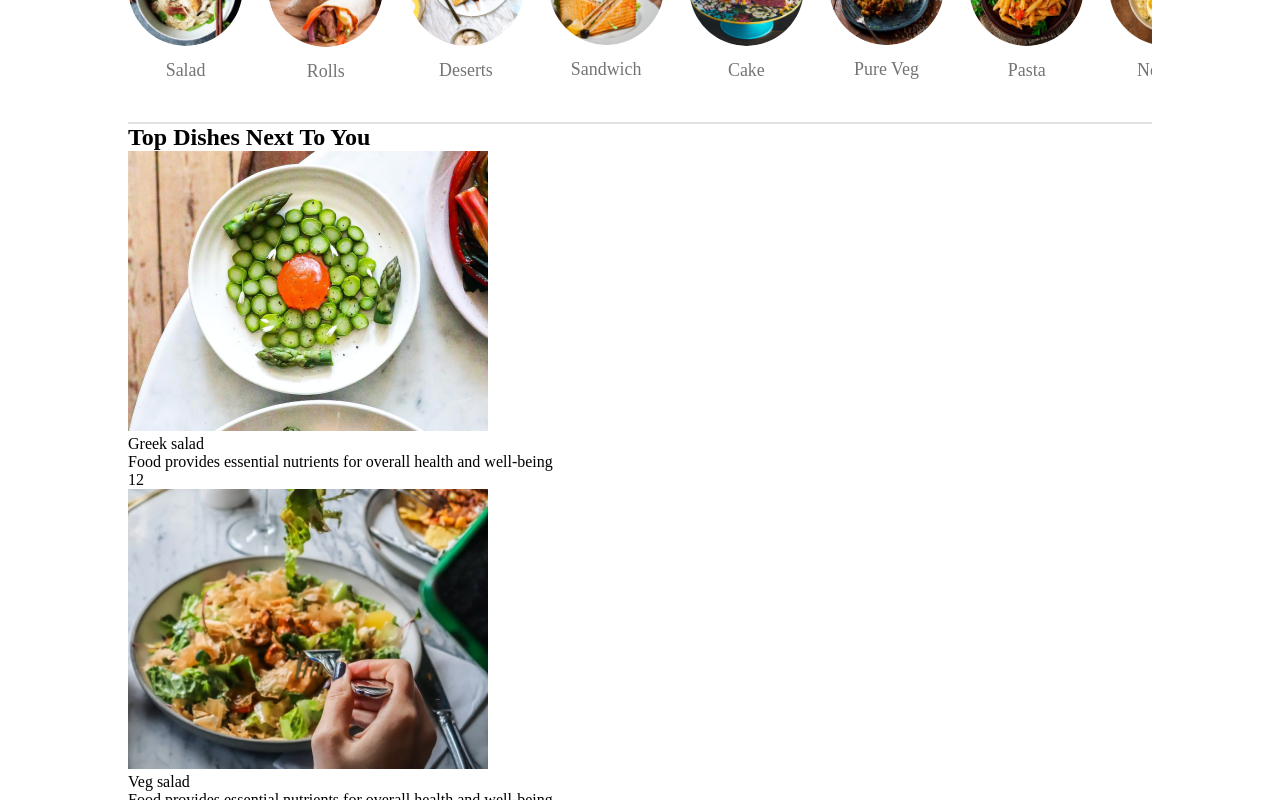
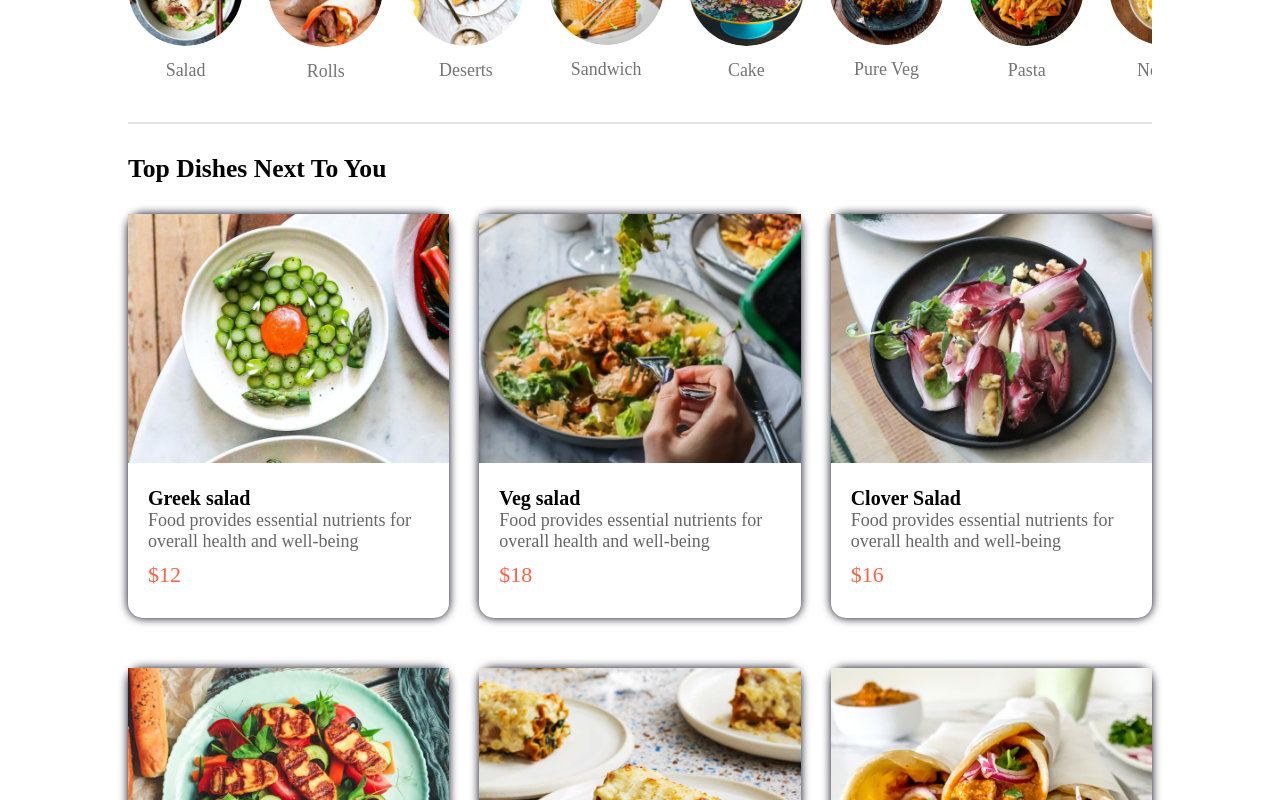
Before and after one commit to mehmetpektass/Food-Delivery-MERN-Stack, a React (Vite) app in the folder project/client/: page / in a window 1280 px wide. Shown: the part 880-1680 px from the top of the page. Built offline with nearby package versions, Linux system fonts and the light colour scheme.

Commit message:
edited food display and items

```diff
--- a/project/client/src/components/FoodDisplay./FoodDisplay.css
+++ b/project/client/src/components/FoodDisplay./FoodDisplay.css
@@ -0,0 +1,14 @@
+.food-display{
+    margin-top: 30px;
+}
+.food-display h2{
+    font-size: max(2vw,24px);
+    font-weight: 600;
+}
+.food-display-list{
+    display: grid;
+    grid-template-columns: repeat(auto-fill,minmax(240px,1fr));
+    margin-top: 30px;
+    gap: 30px;
+    row-gap: 50px;
+}
--- a/project/client/src/components/FoodItem/FoodItem.css
+++ b/project/client/src/components/FoodItem/FoodItem.css
@@ -0,0 +1,28 @@
+.food-item{
+    width: 100%;
+    margin: auto;
+    border-radius: 15px;
+    box-shadow: 0px 0px 10px #000015;
+    transition: 0.3s;
+}
+.food-item-image{
+    width: 100%;
+    border: 15px 15px 0px 0px;
+}
+.food-item-info{
+    padding: 20px;
+}
+.food-item-name p{
+    font-size: 20px;
+    font-weight: 600;
+}
+.food-item-description{
+    color: #676767;
+    font-size: 18px;
+}
+.food-item-price{
+    color: tomato;
+    font-size: 22px;
+    font-weight: 500;
+    margin: 10px 0px;
+}
--- a/project/client/src/components/FoodItem/FoodItem.jsx
+++ b/project/client/src/components/FoodItem/FoodItem.jsx
@@ -11,8 +11,8 @@ const FoodItem = ({id , name, price, description, image}) => {
             <div className='food-item-name'>
                 <p>{name}</p>
             </div>
-            <p className='food-iitem-description'>{description}</p>
-            <p className='food-item-price'>{price}</p>
+            <p className='food-item-description'>{description}</p>
+            <p className='food-item-price'>${price}</p>
         </div>
 
     </div>
```
Also changed, not shown: 1 other file (tests, documents, lock files or other folders).
